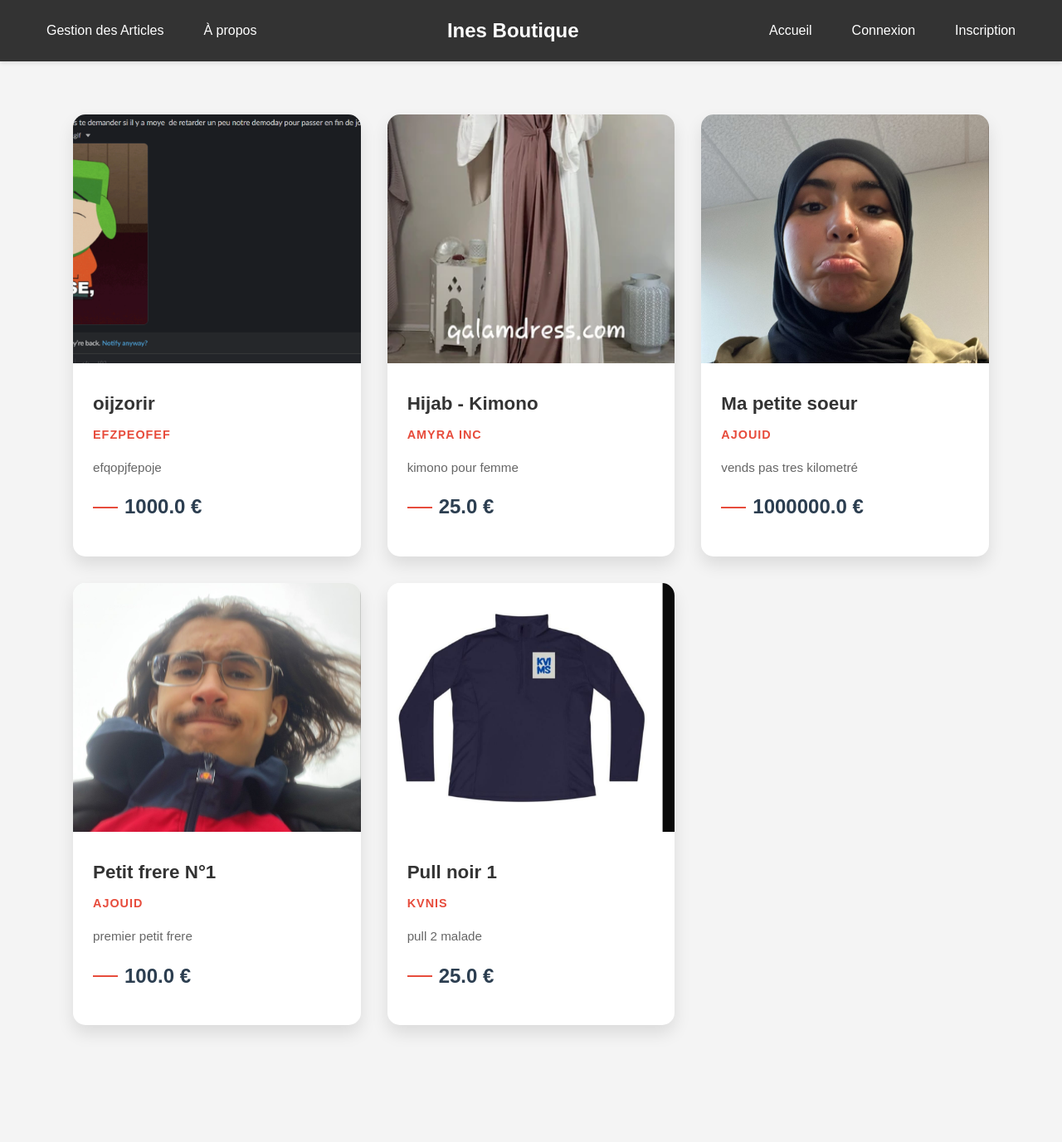
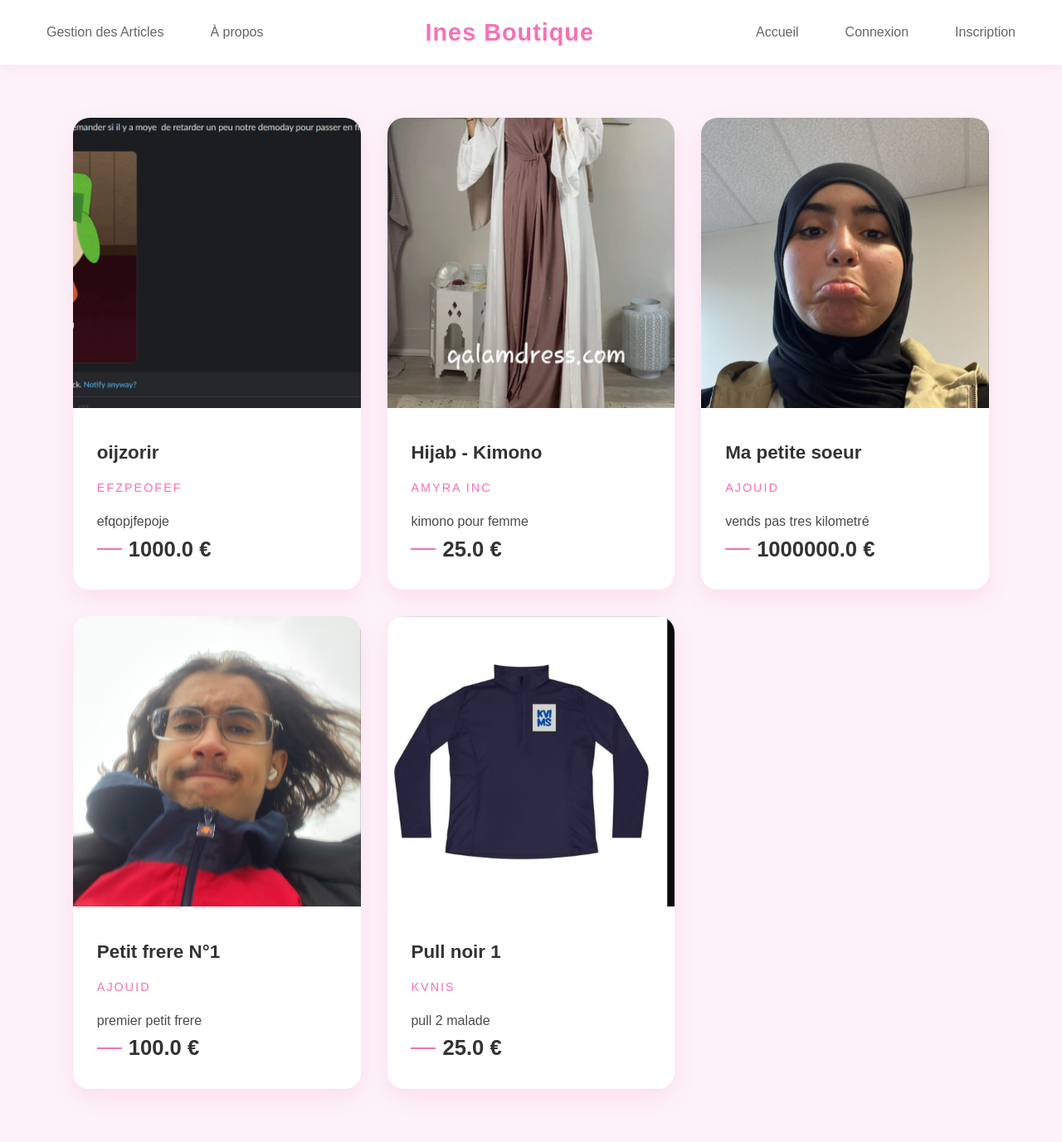
Before and after one commit to MrSamy91/ines_boutique, a Flask app: page / in a window 1280 px wide. Shown: the whole page at 83% size. Before the commit the page ends 1246 px from the top, so only its background shows below. Run offline with Flask 3, Linux system fonts and the light colour scheme; data comes from the database, SQL or seed files in the repository.

Commit message:
changing the style

```diff
--- a/static/css/style.css
+++ b/static/css/style.css
@@ -5,15 +5,16 @@
 }
 
 body {
-    font-family: Arial, sans-serif;
-    background-color: #f4f4f4;
+    font-family: 'Poppins', sans-serif;
+    background-color: #fdf2f8;
     line-height: 1.6;
+    color: #4a4a4a;
 }
 
 nav {
-    background-color: #333;
+    background-color: #fff;
     padding: 1rem;
-    box-shadow: 0 2px 5px rgba(0,0,0,0.1);
+    box-shadow: 0 4px 15px rgba(244, 114, 182, 0.1);
 }
 
 .nav-container {
@@ -25,27 +26,30 @@ nav {
 }
 
 .nav-brand {
-    color: white;
-    font-size: 1.5rem;
+    color: #f472b6;
+    font-size: 1.8rem;
     text-decoration: none;
-    font-weight: bold;
+    font-weight: 700;
+    letter-spacing: 1px;
 }
 
 .nav-links {
     display: flex;
-    gap: 1rem;
+    gap: 1.5rem;
 }
 
 .nav-links a {
-    color: white;
+    color: #666;
     text-decoration: none;
     padding: 0.5rem 1rem;
-    border-radius: 4px;
-    transition: background-color 0.3s;
+    border-radius: 25px;
+    transition: all 0.3s ease;
+    font-weight: 500;
 }
 
 .nav-links a:hover {
-    background-color: #555;
+    background-color: #fdf2f8;
+    color: #f472b6;
 }
 
 .nav-button {
@@ -189,30 +193,31 @@ main {
 /* Style moderne pour les cartes d'articles */
 .articles-grid {
     display: grid;
-    grid-template-columns: repeat(auto-fill, minmax(280px, 1fr));
+    grid-template-columns: repeat(auto-fill, minmax(300px, 1fr));
     gap: 2rem;
     padding: 2rem;
+    animation: fadeIn 0.6s ease-out;
 }
 
 .article-box {
     background: white;
-    border-radius: 15px;
-    box-shadow: 0 10px 20px rgba(0,0,0,0.1);
+    border-radius: 20px;
+    box-shadow: 0 10px 25px rgba(244, 114, 182, 0.15);
     overflow: hidden;
-    transition: all 0.3s ease;
+    transition: all 0.4s ease;
     position: relative;
 }
 
 .article-box:hover {
-    transform: translateY(-10px);
-    box-shadow: 0 15px 30px rgba(0,0,0,0.2);
+    transform: translateY(-8px);
+    box-shadow: 0 15px 35px rgba(244, 114, 182, 0.2);
 }
 
 .article-box img {
     width: 100%;
-    height: 300px;
+    height: 350px;
     object-fit: cover;
-    transition: transform 0.5s ease;
+    transition: transform 0.6s ease;
 }
 
 .article-box:hover img {
@@ -220,36 +225,30 @@ main {
 }
 
 .article-info {
-    padding: 1.5rem;
-    position: relative;
+    padding: 1.8rem;
+    background: white;
 }
 
 .article-info h2 {
     font-size: 1.4rem;
     color: #333;
-    margin-bottom: 0.5rem;
+    margin-bottom: 0.8rem;
+    font-weight: 600;
 }
 
 .article-info .marque {
-    color: #e74c3c;
+    color: #f472b6;
     font-size: 0.9rem;
     text-transform: uppercase;
-    letter-spacing: 1px;
+    letter-spacing: 2px;
     margin-bottom: 1rem;
-    font-weight: 600;
-}
-
-.article-info p {
-    color: #666;
-    font-size: 0.95rem;
-    line-height: 1.6;
-    margin-bottom: 1rem;
+    font-weight: 500;
 }
 
 .article-info .prix {
-    font-size: 1.5rem;
-    font-weight: bold;
-    color: #2c3e50;
+    font-size: 1.6rem;
+    font-weight: 700;
+    color: #333;
     display: flex;
     align-items: center;
     gap: 0.5rem;
@@ -260,7 +259,7 @@ main {
     display: block;
     width: 30px;
     height: 2px;
-    background-color: #e74c3c;
+    background-color: #f472b6;
 }
 
 /* Animation au chargement */
```
Also changed, not shown: other parts of static/css/style.css (+180 -13 lines).
